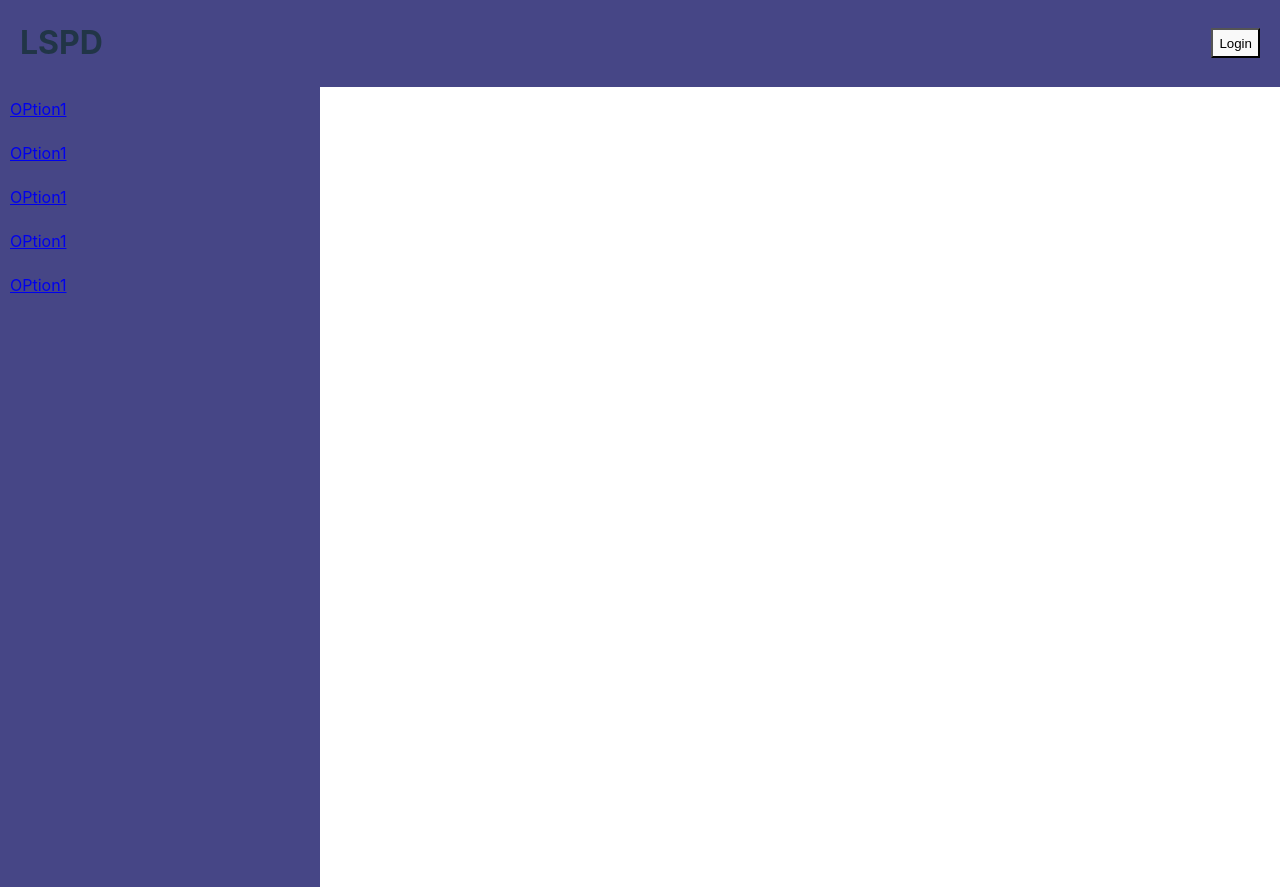
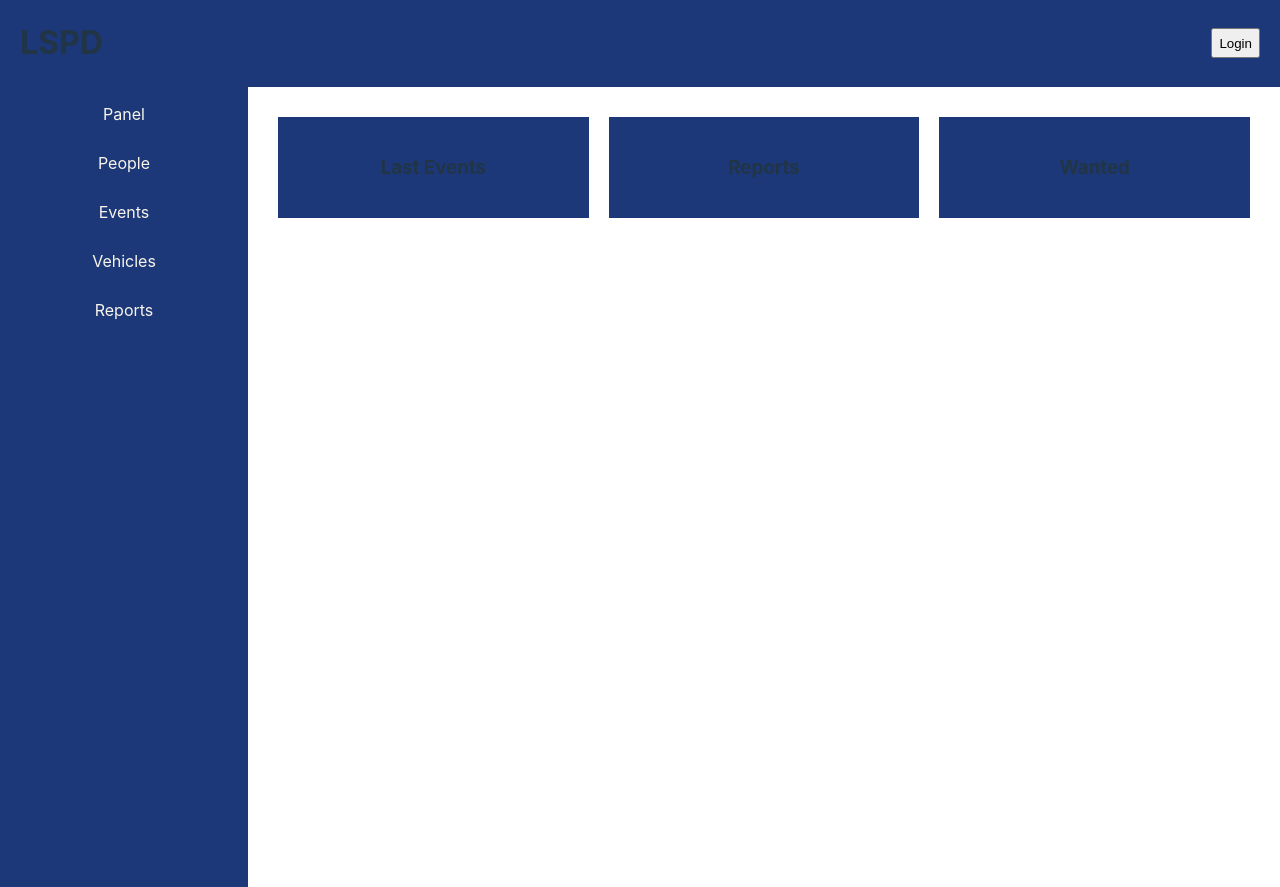
Before and after one commit to eurbaniak/lspd-mdt, a React (Vite) app: page / in a window 1280 px wide. Built offline with nearby package versions, Linux system fonts and the light colour scheme.

Commit message:
add new palette, add Panel and People component, fix styles

```diff
--- a/package.json
+++ b/package.json
@@ -11,6 +11,7 @@
   "dependencies": {
     "react": "^18.2.0",
     "react-dom": "^18.2.0",
+    "react-hook-form": "^7.34.2",
     "react-router-dom": "6",
     "sass": "^1.54.8"
   },
--- a/src/App.css
+++ b/src/App.css
@@ -2,3 +2,14 @@
     width: 100%;
     height: 100%;
 }
+
+.main {
+    display: flex;
+}
+
+.container {
+    display: flex;
+    flex-direction: row;
+    padding: 20px;
+    width: 100%;
+}
--- a/src/App.jsx
+++ b/src/App.jsx
@@ -2,17 +2,23 @@ import { BrowserRouter, Routes, Route } from "react-router-dom";
 import "./App.css";
 import Header from "./components/Header/Header";
 import Menu from "./components/Menu/Menu";
-import Search from "./components/Search/Search";
+import Panel from "./components/Panel/Panel";
+import People from "./components/People/People";
 
 const App = () => {
   return (
     <div className="App">
       <BrowserRouter>
         <Header />
-        <Menu />
-        <Routes>
-          <Route path="/search" element={<Search />} />
-        </Routes>
+        <div className="main">
+          <Menu />
+          <div className="container">
+            <Routes>
+              <Route path="/" element={<Panel />} />
+              <Route path="/people" element={<People />} />
+            </Routes>
+          </div>
+        </div>
       </BrowserRouter>
     </div>
   );
--- a/src/components/Menu/Menu.jsx
+++ b/src/components/Menu/Menu.jsx
@@ -7,9 +7,9 @@ const Menu = () => {
   return (
     <div className="menu">
       {menuOptions.map(({ id, name, path }) => (
-        <div key={id} className="option">
-          <Link to={path || "/"}>{name}</Link>
-        </div>
+        <Link key={id} className="link" to={path || "/"}>
+          <div className="option">{name}</div>
+        </Link>
       ))}
     </div>
   );
--- a/src/components/Menu/MenuStyle.css
+++ b/src/components/Menu/MenuStyle.css
@@ -6,6 +6,8 @@
 
 .option {
     padding: 10px;
+    margin-top: 5px;
+    text-align: center;
 }
 
 .option > p {
@@ -16,3 +18,8 @@
     background-color: var(--light-blue);
     cursor: pointer;
 }
+
+.link {
+    text-decoration: none;
+    color: var(--white);
+}
--- a/src/components/Menu/menuOptions.js
+++ b/src/components/Menu/menuOptions.js
@@ -1,23 +1,27 @@
 export const menuOptions = [
   {
     id: 1,
-    name: "OPtion1",
-    path: "/search",
+    name: "Panel",
+    path: "/",
   },
   {
     id: 2,
-    name: "OPtion1",
+    name: "People",
+    path: "/people",
   },
   {
     id: 3,
-    name: "OPtion1",
+    name: "Events",
+    path: "/events",
   },
   {
     id: 4,
-    name: "OPtion1",
+    name: "Vehicles",
+    path: "/vehicles",
   },
   {
     id: 5,
-    name: "OPtion1",
+    name: "Reports",
+    path: "/reports",
   },
 ];
--- /dev/null
+++ b/src/components/Panel/Panel.jsx
@@ -0,0 +1,20 @@
+import React from "react";
+import "./panel.css";
+
+const Panel = () => {
+  return (
+    <div className="panel">
+      <div className="panel-tab">
+        <h3>Last Events</h3>
+      </div>
+      <div className="panel-tab">
+        <h3>Reports</h3>
+      </div>
+      <div className="panel-tab">
+        <h3>Wanted</h3>
+      </div>
+    </div>
+  );
+};
+
+export default Panel;
--- /dev/null
+++ b/src/components/Panel/panel.css
@@ -0,0 +1,16 @@
+.panel {
+    display: flex;
+    width: 100%;
+    align-items: flex-start;
+}
+
+.panel-tab {
+    background-color: var(--blue);
+    padding: 20px;
+    width: 33%;
+    margin: 10px;
+}
+
+.panel-tab > h3 {
+    text-align: center;
+}
--- /dev/null
+++ b/src/components/People/People.jsx
@@ -0,0 +1,8 @@
+import React from "react";
+import "./people.css";
+
+const People = () => {
+  return <div className="people">People</div>;
+};
+
+export default People;
--- a/src/components/Search/Search.jsx
+++ /dev/null
@@ -1,7 +0,0 @@
-import React from "react";
-
-const Search = () => {
-  return <div>Search</div>;
-};
-
-export default Search;
--- a/src/index.css
+++ b/src/index.css
@@ -4,8 +4,15 @@
   line-height: 24px;
   font-weight: 400;
 
+  /* palette */
+  --blue: #1C3879;
+  --light-blue: #607EAA;
+  --light: #EAE3D2;
+  --white: #F9F5EB;
+  /* */
+
   color-scheme: light dark;
-  color: rgba(255, 255, 255, 0.87);
+  color: var(--white);
   background-color: #242424;
 
   font-synthesis: none;
@@ -17,8 +24,6 @@
 
 body {
   margin: 0;
-  --blue: #464686;
-  --light-blue: #7979B9;
 }
 
 @media (prefers-color-scheme: light) {
@@ -26,10 +31,4 @@ body {
     color: #213547;
     background-color: #ffffff;
   }
-  a:hover {
-    color: #747bff;
-  }
-  button {
-    background-color: #f9f9f9;
-  }
 }
```
Also changed, not shown: src/components/People/people.css (added), 1 other file (tests, documents, lock files or other folders).
